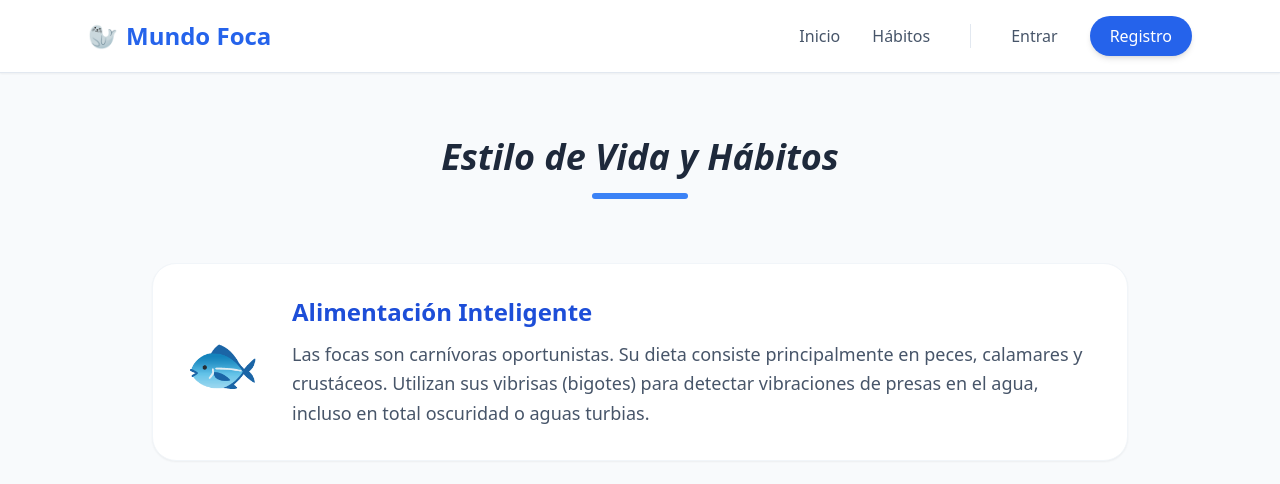
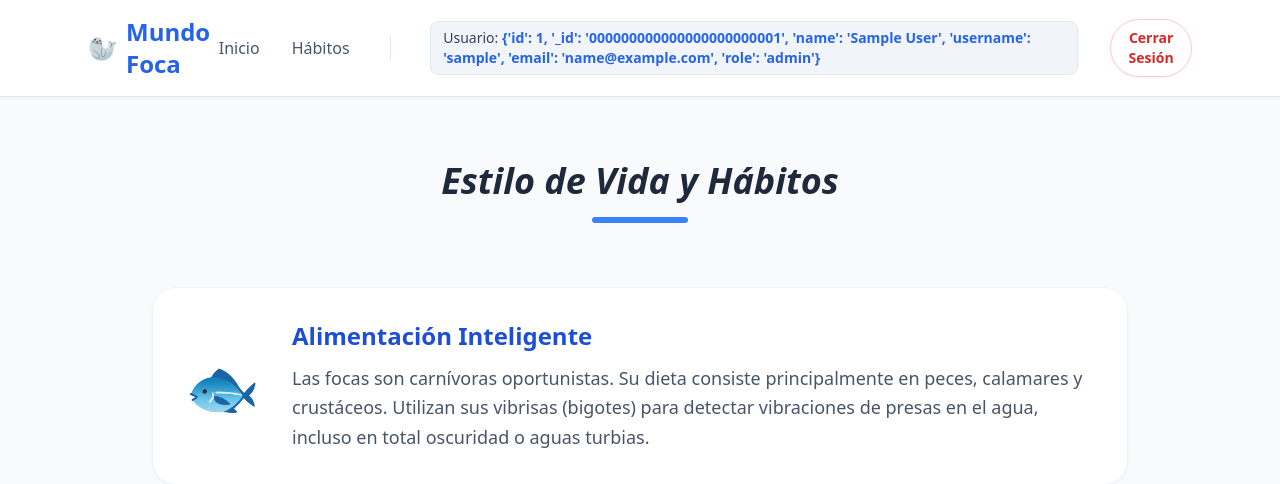
Before and after one commit to ulisesnevado/TFG-ASIR-AAU, a Flask app: page /habits in a window 1280 px wide. Shown: the top 484 px of the page. Run offline with Flask 3, Linux system fonts and the light colour scheme; the visitor is signed in with stand-in values (Sample User, id 1); some libraries are stand-ins or nearby versions.

Commit message:
Improvements to the navigation bar of the web

```diff
--- a/app/app.py
+++ b/app/app.py
@@ -7,10 +7,10 @@
 
 from werkzeug.middleware.proxy_fix import ProxyFix
 
-""" Flask confie en las cabeceras del ALB (HTTPS)"""
+""" Decallracion para que Flask confie en las cabeceras del ALB (HTTPS)"""
 app.wsgi_app = ProxyFix(app.wsgi_app, x_for=1, x_proto=1, x_host=1, x_prefix=1)
 
-""" CLAVE SECRETA: Necesaria para manejar sesiones y mensajes flash en Flask"""
+""" Clave necesaria para manejar sesiones y mensajes flash en Flask"""
 app.secret_key = os.getenv("SECRET_KEY", "tfg_focas_secret_key_2026")
 
 """ Configuración RDS desde variables de entorno"""
@@ -108,10 +108,10 @@
         error = "Credenciales incorrectas"
     return render_template("login.html", error=error)
 
-@app.route("/logout")
+@app.route('/logout', methods=['POST'])
 def logout():
-    """Ruta para limpiar la sesión y volver al inicio."""
     session.pop('user', None)
+    flash('Sesión cerrada correctamente', 'success')
     return redirect(url_for('home'))
 
 if __name__ == "__main__":
--- a/app/templates/base.html
+++ b/app/templates/base.html
@@ -5,34 +5,95 @@
     <meta name="viewport" content="width=device-width, initial-scale=1.0">
     <script src="https://cdn.tailwindcss.com"></script>
     <link rel="stylesheet" href="{{ url_for('static', filename='css/style.css') }}">
-    <title>TFG - Mundo Foca 🦭</title>
+    <title>TFG - Mundo Foca</title>
 </head>
 <body class="bg-slate-50 min-h-screen font-sans flex flex-col">
 
     <!-- Barra de Navegación -->
-    <nav class="bg-white border-b border-slate-200 shadow-sm sticky top-0 z-50">
+    <nav class="bg-white border-b border-slate-200 shadow-sm sticky top-0 z-50" aria-label="Navegación principal">
         <div class="max-w-6xl mx-auto px-6 py-4 flex justify-between items-center">
+
+            <!-- Logo -->
             <a href="{{ url_for('home') }}" class="text-2xl font-bold text-blue-600 flex items-center gap-2">
-                <span>🦭</span> Mundo Foca
+                <span aria-hidden="true">🦭</span> Mundo Foca
             </a>
+
+            <!-- Menú de Escritorio -->
             <div class="hidden md:flex items-center gap-8 font-medium text-slate-600">
                 <a href="{{ url_for('home') }}" class="hover:text-blue-600 transition">Inicio</a>
                 <a href="{{ url_for('habitos') }}" class="hover:text-blue-600 transition">Hábitos</a>
-                <div class="h-6 w-px bg-slate-200 mx-2"></div>
-                <a href="{{ url_for('login') }}" class="hover:text-blue-600 transition">Entrar</a>
-                <a href="{{ url_for('register') }}" class="bg-blue-600 text-white px-5 py-2 rounded-full hover:bg-blue-700 transition shadow-md">Registro</a>
+                <div class="h-6 w-px bg-slate-200 mx-2" aria-hidden="true"></div>
+
+                {% if session.get('user') %}
+                    <span class="text-slate-700 bg-slate-100 px-3 py-1.5 rounded-lg border border-slate-200 text-sm">
+                        Usuario: <strong class="text-blue-600 font-semibold">{{ session['user'] }}</strong>
+                    </span>
+                    <form action="{{ url_for('logout') }}" method="POST" class="inline">
+                        <button type="submit" class="border border-red-200 text-red-600 px-4 py-2 rounded-full hover:bg-red-50 hover:text-red-700 transition font-semibold text-sm shadow-sm cursor-pointer">
+                            Cerrar Sesión
+                        </button>
+                    </form>
+                {% else %}
+                    <a href="{{ url_for('login') }}" class="hover:text-blue-600 transition">Entrar</a>
+                    <a href="{{ url_for('register') }}" class="bg-blue-600 text-white px-5 py-2 rounded-full hover:bg-blue-700 transition shadow-md">Registro</a>
+                {% endif %}
+            </div>
+
+            <!-- Botón Hamburguesa (Móvil) -->
+            <button id="menu-toggle"
+                    type="button"
+                    class="md:hidden text-slate-600 hover:text-blue-600 transition focus:outline-none focus:ring-2 focus:ring-blue-500 rounded p-1"
+                    aria-label="Abrir menú de navegación"
+                    aria-expanded="false"
+                    aria-controls="menu-movil">
+                <svg id="icon-open" class="w-7 h-7" fill="none" stroke="currentColor" viewBox="0 0 24 24">
+                    <path stroke-linecap="round" stroke-linejoin="round" stroke-width="2" d="M4 6h16M4 12h16M4 18h16"/>
+                </svg>
+                <svg id="icon-close" class="w-7 h-7 hidden" fill="none" stroke="currentColor" viewBox="0 0 24 24">
+                    <path stroke-linecap="round" stroke-linejoin="round" stroke-width="2" d="M6 18L18 6M6 6l12 12"/>
+                </svg>
+            </button>
+        </div>
+
+        <!-- Menú Móvil (desplegable) -->
+        <div id="menu-movil" class="hidden md:hidden border-t border-slate-200 bg-white">
+            <div class="max-w-6xl mx-auto px-6 py-4 flex flex-col gap-3 font-medium text-slate-600">
+                <a href="{{ url_for('home') }}" class="hover:text-blue-600 transition py-2">Inicio</a>
+                <a href="{{ url_for('habitos') }}" class="hover:text-blue-600 transition py-2">Hábitos</a>
+
+                <div class="h-px w-full bg-slate-200 my-1" aria-hidden="true"></div>
+
+                {% if session.get('user') %}
+                    <span class="text-slate-700 bg-slate-100 px-3 py-2 rounded-lg border border-slate-200 text-sm">
+                        Usuario: <strong class="text-blue-600 font-semibold">{{ session['user'] }}</strong>
+                    </span>
+                    <form action="{{ url_for('logout') }}" method="POST">
+                        <button type="submit" class="w-full border border-red-200 text-red-600 px-4 py-2 rounded-full hover:bg-red-50 hover:text-red-700 transition font-semibold text-sm shadow-sm cursor-pointer">
+                            Cerrar Sesión
+                        </button>
+                    </form>
+                {% else %}
+                    <a href="{{ url_for('login') }}" class="hover:text-blue-600 transition py-2">Entrar</a>
+                    <a href="{{ url_for('register') }}" class="bg-blue-600 text-white px-5 py-2 rounded-full hover:bg-blue-700 transition shadow-md text-center">Registro</a>
+                {% endif %}
             </div>
         </div>
     </nav>
 
-    <!-- Área de Mensajes -->
+    <!-- Área de Mensajes Flash -->
     {% with messages = get_flashed_messages(with_categories=true) %}
       {% if messages %}
-        <div class="max-w-4xl mx-auto mt-4 px-6">
+        <div class="max-w-4xl mx-auto mt-4 px-6 w-full">
           {% for category, message in messages %}
-            <div class="p-4 rounded-xl {% if category == 'success' %}bg-green-100 text-green-700 border-l-4 border-green-500{% else %}bg-red-100 text-red-700 border-l-4 border-red-500{% endif %} mb-4 shadow-sm">
-              {{ message }}
-            </div>
+            {% if category == 'success' %}
+              <div class="p-4 rounded-xl bg-green-100 text-green-700 border-l-4 border-green-500 mb-4 shadow-sm" role="alert">{{ message }}</div>
+            {% elif category == 'info' %}
+              <div class="p-4 rounded-xl bg-blue-100 text-blue-700 border-l-4 border-blue-500 mb-4 shadow-sm" role="status">{{ message }}</div>
+            {% elif category == 'warning' %}
+              <div class="p-4 rounded-xl bg-yellow-100 text-yellow-800 border-l-4 border-yellow-500 mb-4 shadow-sm" role="alert">{{ message }}</div>
+            {% else %}
+              <div class="p-4 rounded-xl bg-red-100 text-red-700 border-l-4 border-red-500 mb-4 shadow-sm" role="alert">{{ message }}</div>
+            {% endif %}
           {% endfor %}
         </div>
       {% endif %}
@@ -52,5 +113,26 @@
         </div>
     </footer>
 
+    <!-- Script para alternar el menú móvil -->
+    <script>
+        (function () {
+            const toggle = document.getElementById('menu-toggle');
+            const menu = document.getElementById('menu-movil');
+            const iconOpen = document.getElementById('icon-open');
+            const iconClose = document.getElementById('icon-close');
+
+            if (!toggle || !menu) return;
+
+            toggle.addEventListener('click', function () {
+                const isOpen = !menu.classList.contains('hidden');
+                menu.classList.toggle('hidden');
+                iconOpen.classList.toggle('hidden');
+                iconClose.classList.toggle('hidden');
+                toggle.setAttribute('aria-expanded', String(!isOpen));
+                toggle.setAttribute('aria-label', !isOpen ? 'Cerrar menú de navegación' : 'Abrir menú de navegación');
+            });
+        })();
+    </script>
+
 </body>
 </html>
```
